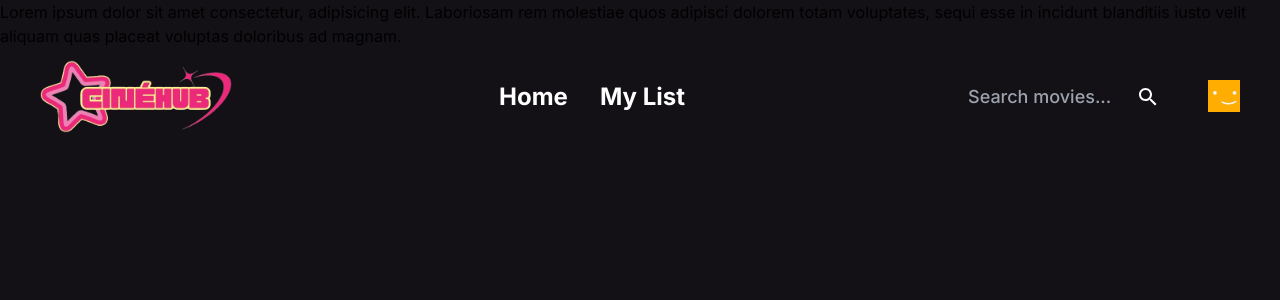
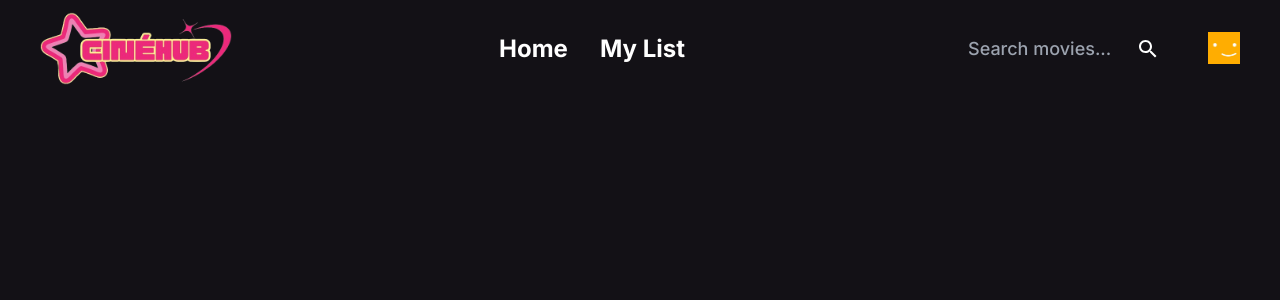
Before and after one commit to gokusabu/ZenFlix, a Next.js app: page /search/1 in a window 1280 px wide. Shown: the top 300 px of the page. Built offline with nearby package versions, Linux system fonts and the light colour scheme.

Commit message:
removed div

```diff
--- a/app/(root)/search/[query]/page.tsx
+++ b/app/(root)/search/[query]/page.tsx
@@ -3,12 +3,6 @@ const SearchPage = ({ params }: { params: { query: string } }) => {
   const search = params.query;
   return (
     <>
-      <div>
-        Lorem ipsum dolor sit amet consectetur, adipisicing elit. Laboriosam rem
-        molestiae quos adipisci dolorem totam voluptates, sequi esse in incidunt
-        blanditiis iusto velit aliquam quas placeat voluptas doloribus ad
-        magnam.
-      </div>
       <Navbar />
     </>
   );
```
